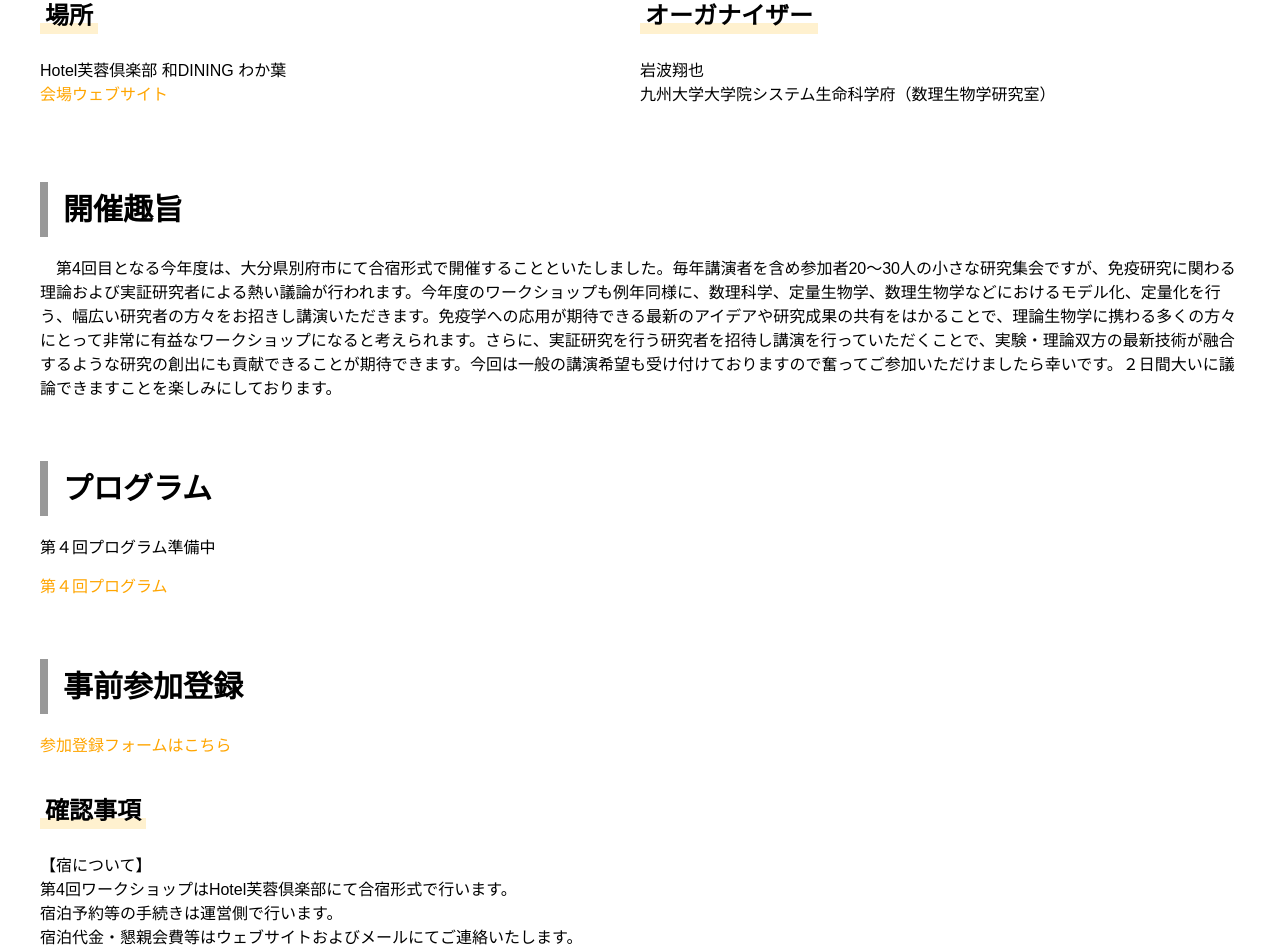
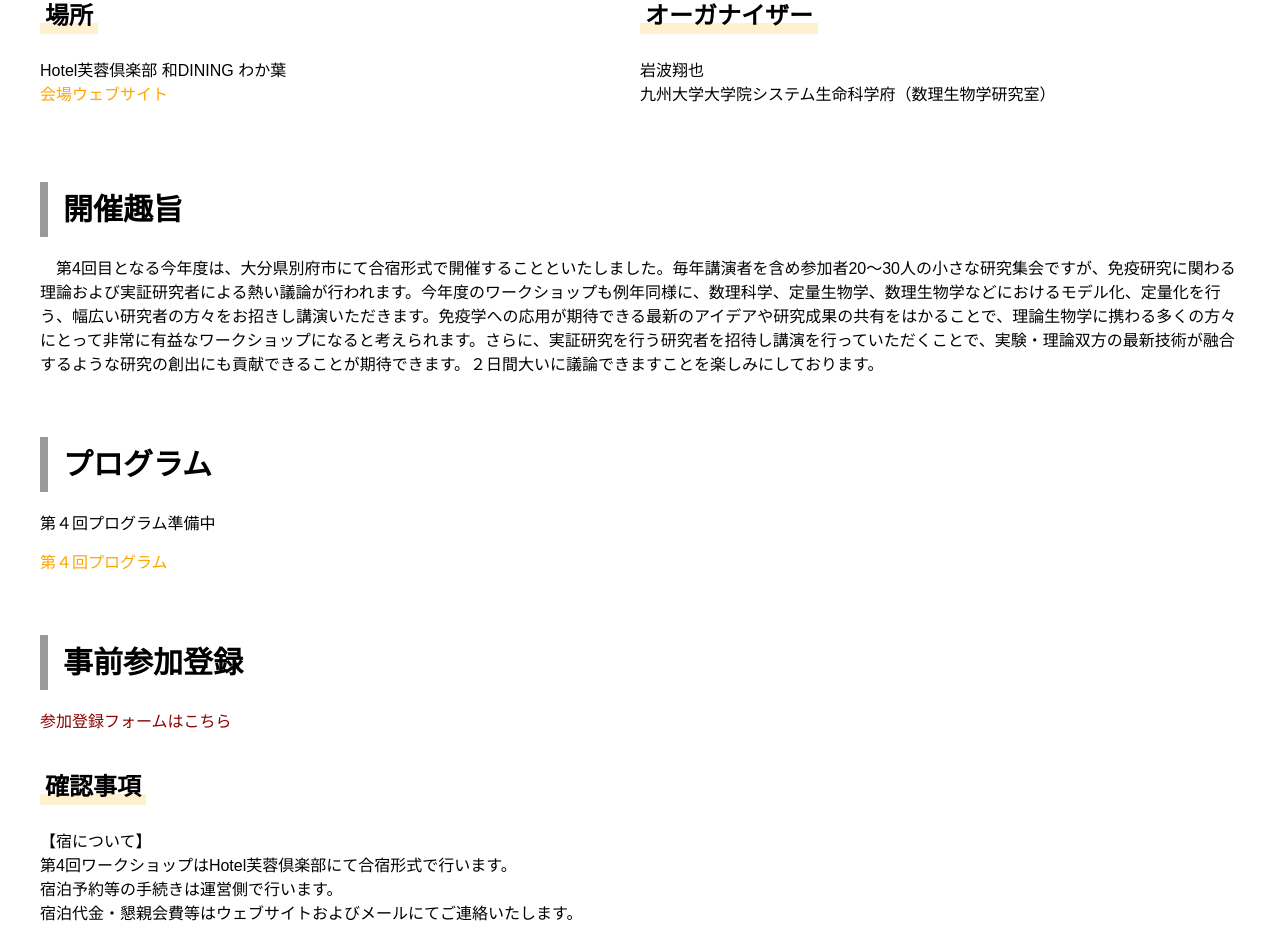
Before and after one commit to iwanaminami/theoreticalimmunologyworkshop, a Jekyll site: the page built from _posts/2019-07-07-4th-workshop.markdown, in a window 1280 px wide and 1400 px high, scrolled down 1156 px. Shown: the top 951 px of the window. Built offline with Jekyll 4.4.1, drawn with Linux system fonts in a browser that asks for light colours; some of the changed text lies outside the part shown.

Commit message:
Update 2019-07-07-4th-workshop.markdown

```diff
--- a/_posts/2019-07-07-4th-workshop.markdown
+++ b/_posts/2019-07-07-4th-workshop.markdown
@@ -34,7 +34,7 @@
 
 
 ## 開催趣旨
-　第4回目となる今年度は、大分県別府市にて合宿形式で開催することといたしました。毎年講演者を含め参加者20〜30人の小さな研究集会ですが、免疫研究に関わる理論および実証研究者による熱い議論が行われます。今年度のワークショップも例年同様に、数理科学、定量生物学、数理生物学などにおけるモデル化、定量化を行う、幅広い研究者の方々をお招きし講演いただきます。免疫学への応用が期待できる最新のアイデアや研究成果の共有をはかることで、理論生物学に携わる多くの方々にとって非常に有益なワークショップになると考えられます。さらに、実証研究を行う研究者を招待し講演を行っていただくことで、実験・理論双方の最新技術が融合するような研究の創出にも貢献できることが期待できます。今回は一般の講演希望も受け付けておりますので奮ってご参加いただけましたら幸いです。２日間大いに議論できますことを楽しみにしております。
+　第4回目となる今年度は、大分県別府市にて合宿形式で開催することといたしました。毎年講演者を含め参加者20〜30人の小さな研究集会ですが、免疫研究に関わる理論および実証研究者による熱い議論が行われます。今年度のワークショップも例年同様に、数理科学、定量生物学、数理生物学などにおけるモデル化、定量化を行う、幅広い研究者の方々をお招きし講演いただきます。免疫学への応用が期待できる最新のアイデアや研究成果の共有をはかることで、理論生物学に携わる多くの方々にとって非常に有益なワークショップになると考えられます。さらに、実証研究を行う研究者を招待し講演を行っていただくことで、実験・理論双方の最新技術が融合するような研究の創出にも貢献できることが期待できます。２日間大いに議論できますことを楽しみにしております。
 
 ## プログラム
 第４回プログラム準備中
@@ -43,16 +43,13 @@
 
 ## 事前参加登録
 
-[参加登録フォームはこちら](https://forms.gle/twScPJx28UGJcxPw8)
+[参加登録フォームはこちら]()
 
 ### 確認事項
 【宿について】
 第4回ワークショップはHotel芙蓉倶楽部にて合宿形式で行います。
 宿泊予約等の手続きは運営側で行います。
 宿泊代金・懇親会費等はウェブサイトおよびメールにてご連絡いたします。
-【発表について】
-発表希望者の数によっては発表時間が短くなる場合がございます。
-
 
 
 ## アクセス
```
